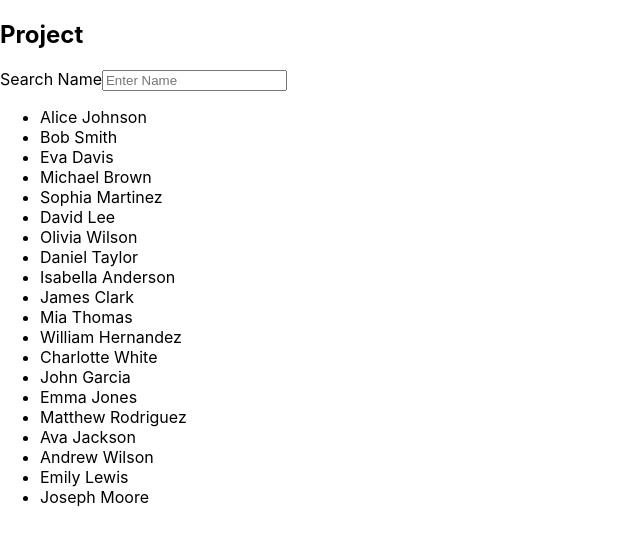
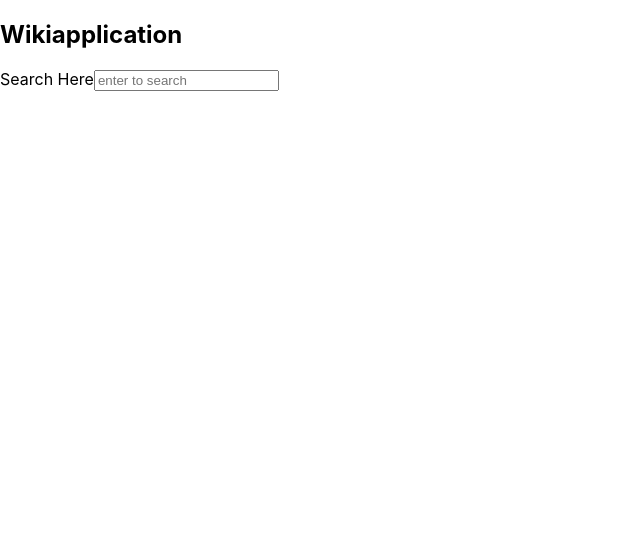
Before and after one commit to chandu-0214/Batch_sept_reactjs, a React (Create React App) app: page / in a window 1280 px wide. Shown: the top 546 px of the page, without its empty margins (0-640 px from the left). Built offline with nearby package versions, Linux system fonts and the light colour scheme.

Commit message:
first commit

```diff
--- a/src/App.js
+++ b/src/App.js
@@ -1,10 +1,9 @@
 import './App.css';
-import Project from './components/state and events/project';
-
+import Wikiapplication from './components/state and events/wikiapplication';
 function App() {
   return (
    <div>
-    <Project/>
+    <Wikiapplication/>
    </div>
   );
 }
--- a/src/components/state and events/counter.js
+++ b/src/components/state and events/counter.js
@@ -4,11 +4,11 @@ function Counter(props) {
     console.log("first")
   const [count, setcount] = useState(0)
   const handleCountAdd = ()=>{
-    setcount(count+props.increment)  // first it will update the state varibale and it triggeres the component
+    setcount((prev)=>prev+props.increment)  // first it will update the state varibale and it triggeres the component
 
   }
   const handleCountMinus = ()=>{
-    setcount(count-props.increment)  // first it will update the state varibale and it triggeres the component
+    setcount((prev)=>prev-props.increment)  // first it will update the state varibale and it triggeres the component
 
   }
   return (
--- a/src/components/state and events/project.js
+++ b/src/components/state and events/project.js
@@ -1,4 +1,4 @@
-import React, { useState } from 'react'
+import React, { useEffect, useState } from 'react'
 import Listitem from '../basic/listitem'
 
 function Project() {
@@ -24,7 +24,8 @@ function Project() {
         "Emily Lewis",
         "Joseph Moore"
     ]
-    const [personArray, setpersonArray] = useState(person_names)
+
+    const [personArray, setpersonArray] = useState([])
     const handleInputSearch = (event)=>{
         console.log(event.target.value)
         const filteredNamesArray = person_names.filter((eachName)=>{
@@ -34,6 +35,14 @@ function Project() {
         setpersonArray(filteredNamesArray)
         console.log("Input trigerred")
     }
+    // useEffect(() => {
+    //   const data = fetch('url')
+    //   setpersonArray(data)
+    //   return () => {
+
+    //   }
+    // }, [])
+
   return (
     <div>
         <h2>Project</h2>
--- /dev/null
+++ b/src/components/state and events/wikiapplication.js
@@ -0,0 +1,24 @@
+import React from 'react'
+
+function Wikiapplication() {
+
+    const handleinput=(event)=>{
+        console.log('input trifggers',event.key)
+        console.log(event.target.value)
+        if(event.key === 'Enter' && event.target.value) {
+            // code
+        }
+
+    }
+  return (
+    <div>
+        <h2>Wikiapplication</h2>
+        <div>
+            <label htmlFor='inputsearch'>Search Here</label>
+            <input onKeyUp={handleinput} type='search' placeholder='enter to search'/>
+        </div>
+    </div>
+  )
+}
+
+export default Wikiapplication
```
Also changed, not shown: src/components/state and events/Intervals.js (added, +44 -0 lines).
